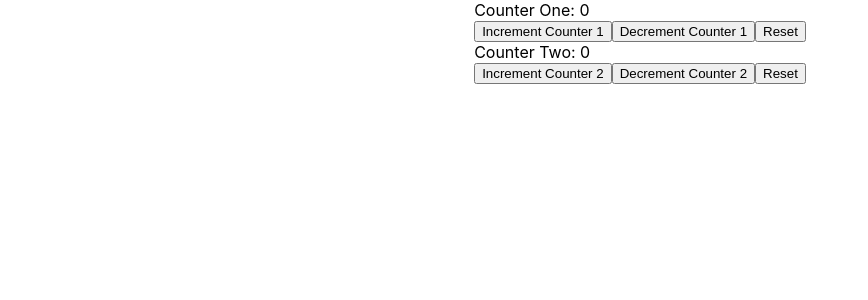
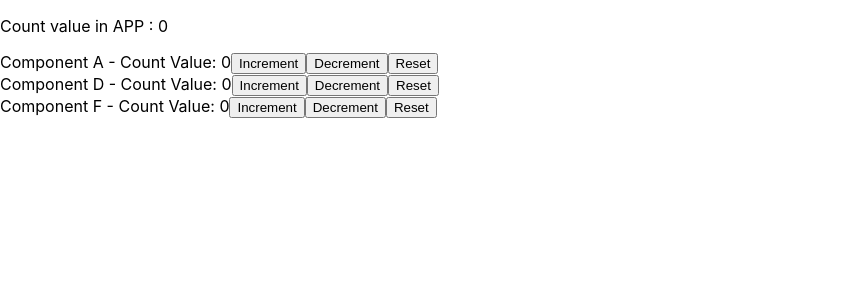
Before and after one commit to Bitan23101996/React-Learning-Series, a React (Create React App) app: page / in a window 1280 px wide. Shown: the top 300 px of the page, without its empty margins (0-868 px from the left). Built offline with nearby package versions, Linux system fonts and the light colour scheme.

Commit message:
useReducer with useContext - Tutorial 22

```diff
--- a/src/App.css
+++ b/src/App.css
@@ -1,5 +1,5 @@
 .App {
-  display: flex;
+  display: block;
   justify-content: center;
 }
 /*
--- a/src/App.js
+++ b/src/App.js
@@ -1,4 +1,4 @@
-import React from 'react';
+import React, { useReducer } from 'react';
 import logo from './logo.svg';
 import './App.css';
 import FormikContainer from './components/FormikContainer';
@@ -49,6 +49,9 @@ import ContextC from './React-Hooks/ContextC';
 import CounterUsingReducerHook from './React-Hooks/CounterUsingReducerHook';
 import CounterUsingReducerHookTwo from './React-Hooks/CounterUsingReducerHookTwo';
 import CounterUsingMultipleReducerHook from './React-Hooks/CounterUsingMultipleReducerHook';
+import ReducerA from './React-Hooks/ReducerA';
+import ReducerB from './React-Hooks/ReducerB';
+import ReducerC from './React-Hooks/ReducerC';
 // 2. Extend the theme to include custom colors, fonts, etc
 const colors = {
   brand: {
@@ -62,9 +65,27 @@ const theme = extendTheme({ colors })
 //Exporting 2 context
 export const UserContext = React.createContext();
 export const ChannelContext = React.createContext();
+//Count Context
+export const CountContext = React.createContext();
+
+const initialValue = 0;
+const reducer = (state, action) => {
+  switch (action) {
+    case 'increment':
+      return state + 1
+    case 'decrement':
+      return state - 1
+    case 'reset':
+      return initialValue
+    default:
+      return state
+  }
+}
 
 function App() {
+  const [count, dispatch] = useReducer(reducer, initialValue)
   return (
+    <CountContext.Provider value={{ countValue: count, dispatchMethod: dispatch }}>
       <div className="App">
         {/* <Message /> */}
         {/* <Counter/> */}
@@ -156,8 +177,14 @@ function App() {
       </UserContext.Provider> */}
         {/* <CounterUsingReducerHook /> */}
         {/* <CounterUsingReducerHookTwo /> */}
-      <CounterUsingMultipleReducerHook />
+        {/* <CounterUsingMultipleReducerHook /> */}
+
+        <p>Count value in APP : {count}</p>
+        <ReducerA />
+        <ReducerB />
+        <ReducerC />
       </div>
+    </CountContext.Provider>
   );
 }
 
--- /dev/null
+++ b/src/React-Hooks/ReducerA.js
@@ -0,0 +1,16 @@
+import React, { useContext } from 'react'
+import { CountContext } from '../App'
+function ReducerA() {
+    const count = useContext(CountContext)
+    return (
+        <div>
+            Component A - Count Value: {count.countValue}
+            <button type="button" onClick={() => count.dispatchMethod('increment')}>Increment</button>
+            <button type="button" onClick={() => count.dispatchMethod('decrement')}>Decrement</button>
+            <button type="button" onClick={() => count.dispatchMethod('reset')}>Reset</button>
+            <br/>
+        </div>
+    )
+}
+
+export default ReducerA
--- /dev/null
+++ b/src/React-Hooks/ReducerB.js
@@ -0,0 +1,12 @@
+import React from 'react'
+import ReducerD from './ReducerD'
+
+function ReducerB() {
+    return (
+        <div>
+            <ReducerD />
+        </div>
+    )
+}
+
+export default ReducerB
--- /dev/null
+++ b/src/React-Hooks/ReducerC.js
@@ -0,0 +1,12 @@
+import React from 'react'
+import ReducerE from './ReducerE'
+
+function ReducerC() {
+    return (
+        <div>
+            <ReducerE />
+        </div>
+    )
+}
+
+export default ReducerC
--- /dev/null
+++ b/src/React-Hooks/ReducerD.js
@@ -0,0 +1,15 @@
+import React, { useContext } from 'react'
+import {CountContext} from '../App'
+function ReducerD() {
+    const count = useContext(CountContext)
+    return (
+        <div>
+            Component D - Count Value: {count.countValue}
+            <button type="button" onClick={() => count.dispatchMethod('increment')}>Increment</button>
+            <button type="button" onClick={() => count.dispatchMethod('decrement')}>Decrement</button>
+            <button type="button" onClick={() => count.dispatchMethod('reset')}>Reset</button>
+        </div>
+    )
+}
+
+export default ReducerD
--- /dev/null
+++ b/src/React-Hooks/ReducerE.js
@@ -0,0 +1,12 @@
+import React from 'react'
+import ReducerF from './ReducerF'
+
+function ReducerE() {
+    return (
+        <div>
+            <ReducerF />
+        </div>
+    )
+}
+
+export default ReducerE
--- /dev/null
+++ b/src/React-Hooks/ReducerF.js
@@ -0,0 +1,15 @@
+import React, { useContext } from 'react'
+import {CountContext} from '../App'
+function ReducerF() {
+    const count = useContext(CountContext)
+    return (
+        <div>
+            Component F - Count Value: {count.countValue}
+            <button type="button" onClick={() => count.dispatchMethod('increment')}>Increment</button>
+            <button type="button" onClick={() => count.dispatchMethod('decrement')}>Decrement</button>
+            <button type="button" onClick={() => count.dispatchMethod('reset')}>Reset</button>
+        </div>
+    )
+}
+
+export default ReducerF
```
Also changed, not shown: 1 other file (tests, documents, lock files or other folders). Lines whose indentation alone changed are shown as unchanged.
